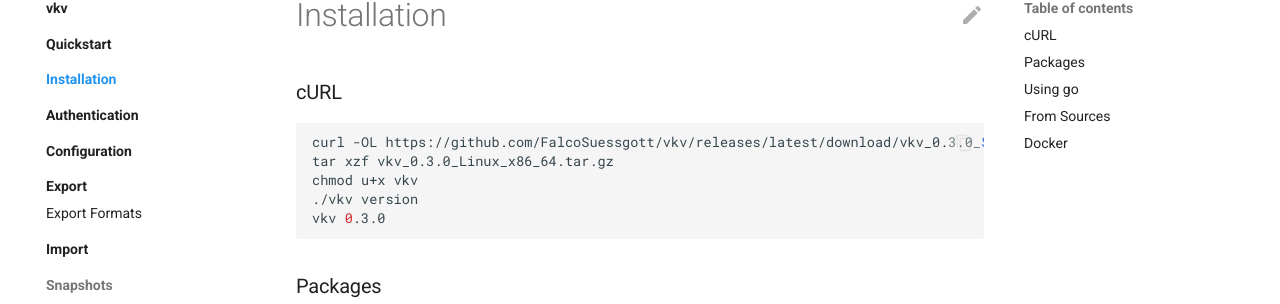
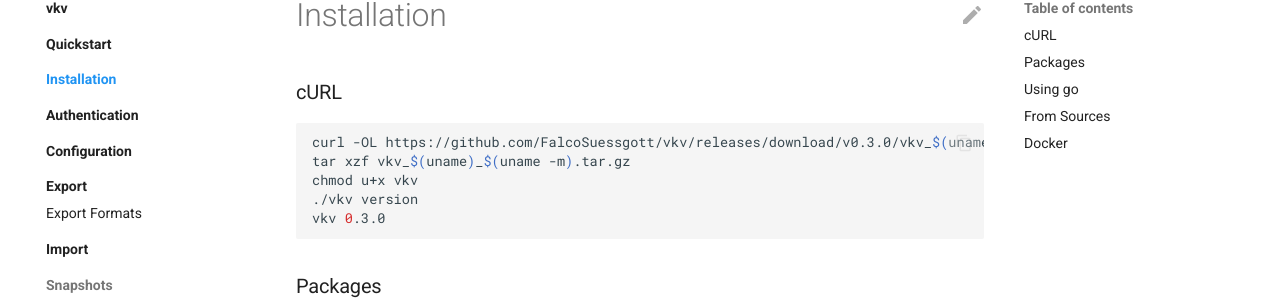
Before and after one commit to FalcoSuessgott/vkv, an MkDocs documentation site: the page built from docs/02_installation/index.md, in a window 1280 px wide and 900 px high. Shown: the part 151-455 px from the top of the window. Built offline with MkDocs 1.6.1 and Material for MkDocs 9.7.7, drawn with Linux system fonts in a browser that asks for light colours; comment, search, counter and statistics services are not loaded.

Commit message:
docs(README): fix installation

````diff
--- a/docs/02_installation/index.md
+++ b/docs/02_installation/index.md
@@ -1,7 +1,7 @@
 ### cURL
 ```bash
-curl -OL https://github.com/FalcoSuessgott/vkv/releases/latest/download/vkv_0.3.0_$(uname)_$(uname -m).tar.gz
-tar xzf vkv_0.3.0_Linux_x86_64.tar.gz
+curl -OL https://github.com/FalcoSuessgott/vkv/releases/download/v0.3.0/vkv_$(uname)_$(uname -m).tar.gz
+tar xzf vkv_$(uname)_$(uname -m).tar.gz
 chmod u+x vkv
 ./vkv version
 vkv 0.3.0
````
Also changed, not shown: README.md (+2 -2 lines).
